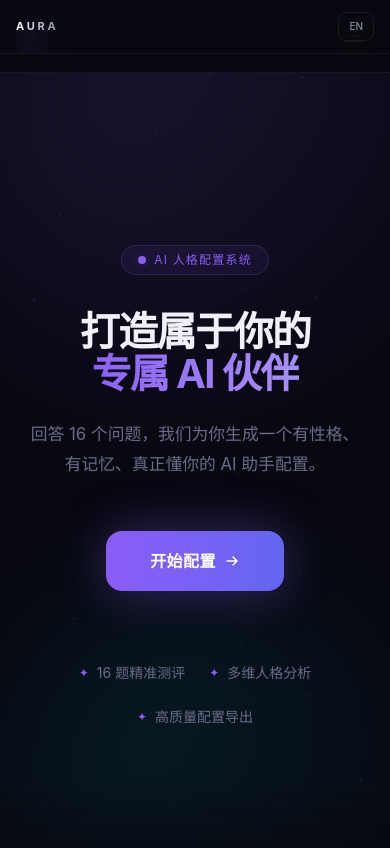
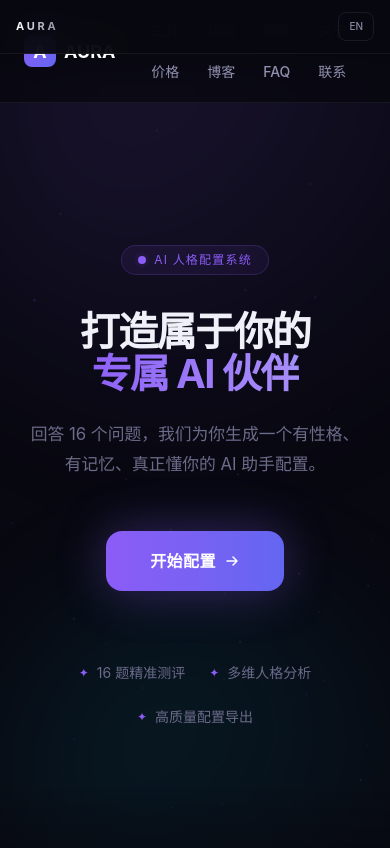
Before and after one commit to DW-WJ/aura-ai, a Next.js app: page / in a window 390 px wide. Shown: the top 848 px of the page. Built offline with nearby package versions, Linux system fonts and the light colour scheme.

Commit message:
feat: Add fixed navigation bar in layout

```diff
--- a/src/app/globals.css
+++ b/src/app/globals.css
@@ -1,4 +1,85 @@
 @import "tailwindcss";
+
+/* Navigation */
+.top-nav {
+  position: fixed;
+  top: 0;
+  left: 0;
+  right: 0;
+  z-index: 50;
+  background: rgba(8,8,16,0.8);
+  backdrop-filter: blur(12px);
+  border-bottom: 1px solid rgba(255,255,255,0.06);
+  padding: 12px 24px;
+}
+
+.nav-inner {
+  max-width: 1400px;
+  margin: 0 auto;
+  display: flex;
+  align-items: center;
+  justify-content: space-between;
+  gap: 16px;
+}
+
+.nav-logo {
+  display: flex;
+  align-items: center;
+  gap: 8px;
+  text-decoration: none;
+  color: white;
+  font-weight: bold;
+  font-size: 18px;
+  flex-shrink: 0;
+}
+
+.nav-logo-icon {
+  width: 32px;
+  height: 32px;
+  border-radius: 8px;
+  background: linear-gradient(135deg, #8b5cf6, #6366f1);
+  display: flex;
+  align-items: center;
+  justify-content: center;
+  font-weight: bold;
+}
+
+.nav-links {
+  display: flex;
+  gap: 4px;
+  flex-wrap: wrap;
+  justify-content: center;
+}
+
+.nav-link {
+  padding: 8px 12px;
+  border-radius: 8px;
+  font-size: 14px;
+  font-weight: 500;
+  color: #9090b0;
+  text-decoration: none;
+  transition: all 0.2s;
+}
+
+.nav-link:hover {
+  color: white;
+  background: rgba(255,255,255,0.05);
+}
+
+.nav-cta {
+  background: linear-gradient(135deg, #8b5cf6, #6366f1);
+  color: white;
+  padding: 8px 20px;
+  border-radius: 8px;
+  font-weight: 600;
+  font-size: 14px;
+  text-decoration: none;
+  flex-shrink: 0;
+}
+
+@media (max-width: 768px) {
+  .nav-cta { display: none; }
+}
 
 *, *::before, *::after {
   box-sizing: border-box;
--- a/src/app/layout.tsx
+++ b/src/app/layout.tsx
@@ -1,7 +1,7 @@
 import type { Metadata } from "next";
 import { Analytics } from "@vercel/analytics/next";
 import { SpeedInsights } from "@vercel/speed-insights/next";
-import Navigation from "@/components/ui/Navigation";
+import Link from "next/link";
 import "./globals.css";
 
 export const metadata: Metadata = {
@@ -49,6 +49,42 @@ export const metadata: Metadata = {
   },
 };
 
+function NavBar() {
+  const links = [
+    { href: "/", label: "工具" },
+    { href: "/features", label: "功能" },
+    { href: "/use-cases", label: "场景" },
+    { href: "/about", label: "关于" },
+    { href: "/pricing", label: "价格" },
+    { href: "/blog", label: "博客" },
+    { href: "/faq", label: "FAQ" },
+    { href: "/contact", label: "联系" },
+  ];
+
+  return (
+    <nav className="top-nav">
+      <div className="nav-inner">
+        <Link href="/" className="nav-logo">
+          <div className="nav-logo-icon">A</div>
+          <span>AURA</span>
+        </Link>
+
+        <div className="nav-links">
+          {links.map((link) => (
+            <Link key={link.href} href={link.href} className="nav-link">
+              {link.label}
+            </Link>
+          ))}
+        </div>
+
+        <Link href="/" className="nav-cta">
+          开始测评
+        </Link>
+      </div>
+    </nav>
+  );
+}
+
 export default function RootLayout({
   children,
 }: Readonly<{
@@ -62,7 +98,6 @@ export default function RootLayout({
         <meta name="theme-color" content="#080810" />
         <link rel="icon" href="/favicon.ico" />
         <link rel="canonical" href="https://aura-app-ten-weld.vercel.app" />
-        {/* Structured Data */}
         <script
           type="application/ld+json"
           dangerouslySetInnerHTML={{
@@ -70,26 +105,18 @@ export default function RootLayout({
               "@context": "https://schema.org",
               "@type": "WebApplication",
               name: "AURA",
-              description: "AI 人格配置器 - 为你生成专属的 AI 助手配置",
+              description: "AI 人格配置器",
               url: "https://aura-app-ten-weld.vercel.app",
               applicationCategory: "Productivity",
-              offers: {
-                "@type": "Offer",
-                price: "0",
-                priceCurrency: "CNY",
-              },
-              aggregateRating: {
-                "@type": "AggregateRating",
-                ratingValue: "4.8",
-                ratingCount: "100",
-              },
+              offers: { "@type": "Offer", price: "0", priceCurrency: "CNY" },
+              aggregateRating: { "@type": "AggregateRating", ratingValue: "4.8", ratingCount: "100" },
             }),
           }}
         />
       </head>
-      <body className="min-h-screen">
-        <Navigation />
-        <div className="pt-16">
+      <body>
+        <NavBar />
+        <div style={{ paddingTop: 64 }}>
           {children}
         </div>
         <Analytics />
```
